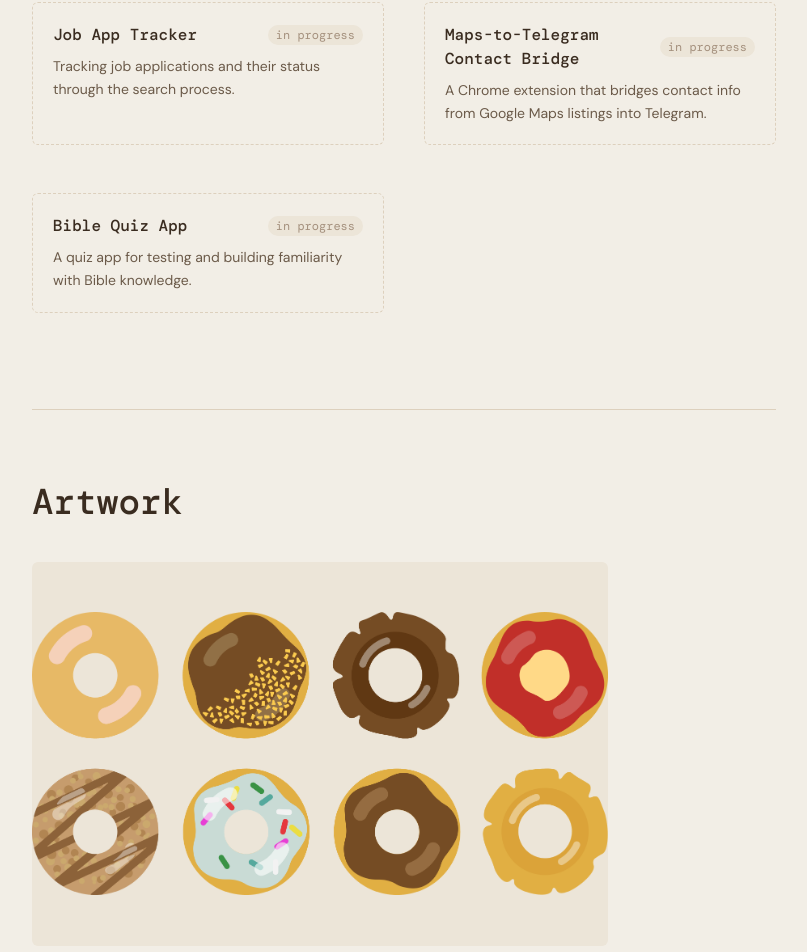
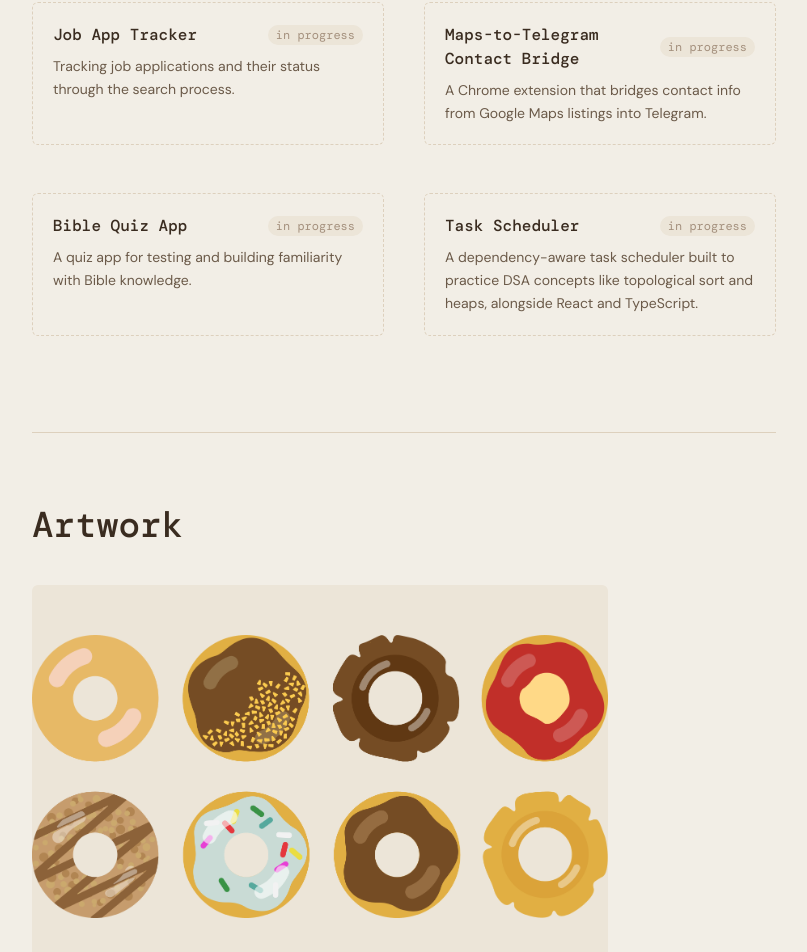
Before and after one commit to jeaninetso/jeaninetso.github.io, a React (Vite) app: page / in a window 1280 px wide. Shown: the part 2951-3903 px from the top of the page, without its empty margins (320-1127 px from the left). Built offline with nearby package versions, Linux system fonts and the light colour scheme; a web font is replaced by a local one.

Commit message:
Add Task Scheduler as a fifth in-progress project card
Public repo already exists (verified via gh repo view), so this one
links out unlike the other drafts, which have no repo yet.

```diff
--- a/src/data/projects.ts
+++ b/src/data/projects.ts
@@ -49,4 +49,11 @@
     blurb: 'A quiz app for testing and building familiarity with Bible knowledge.',
     status: 'in progress',
   },
+  {
+    title: 'Task Scheduler',
+    blurb:
+      'A dependency-aware task scheduler built to practice DSA concepts like topological sort and heaps, alongside React and TypeScript.',
+    link: 'https://github.com/jeaninetso/task-scheduler',
+    status: 'in progress',
+  },
 ]
```
